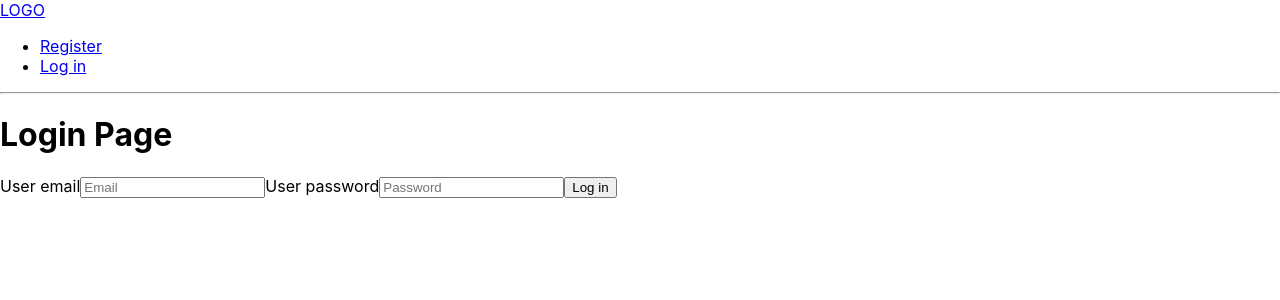
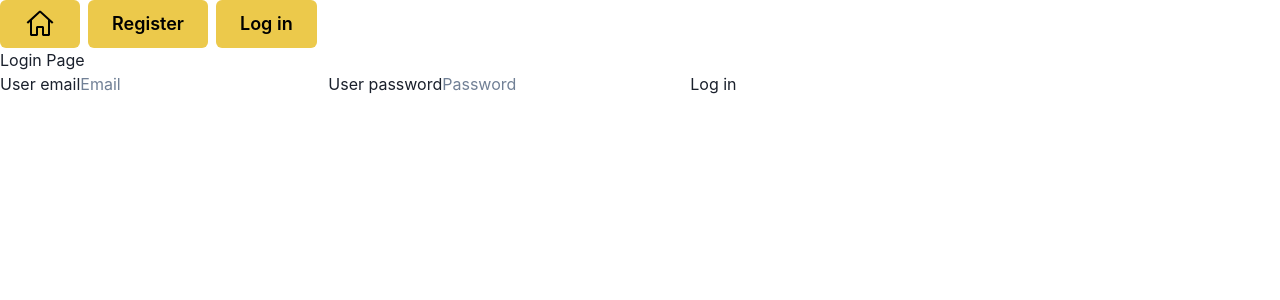
Before and after one commit to VolodymyrKudriavtsev/goit-react-hw-08-phonebook, a React (Create React App) app: page /goit-react-hw-08-phonebook/login in a window 1280 px wide. Shown: the top 300 px of the page. Built offline with nearby package versions, Linux system fonts and the light colour scheme.

Commit message:
add some styles

```diff
--- a/package.json
+++ b/package.json
@@ -4,13 +4,19 @@
   "private": true,
   "homepage": "https://VolodymyrKudriavtsev.github.io/goit-react-hw-08-phonebook/",
   "dependencies": {
+    "@chakra-ui/icons": "^2.0.17",
+    "@chakra-ui/react": "^2.5.1",
+    "@emotion/react": "^11.10.6",
+    "@emotion/styled": "^11.10.6",
     "@reduxjs/toolkit": "^1.9.3",
     "@testing-library/jest-dom": "^5.16.3",
     "@testing-library/react": "^12.1.4",
     "@testing-library/user-event": "^13.5.0",
     "axios": "^1.3.4",
+    "framer-motion": "^10.3.2",
     "react": "^18.1.0",
     "react-dom": "^18.1.0",
+    "react-icons": "^4.8.0",
     "react-redux": "^8.0.5",
     "react-router-dom": "^6.8.2",
     "react-scripts": "5.0.1",
--- a/src/components/App/PublicRoute.jsx
+++ b/src/components/App/PublicRoute.jsx
@@ -14,7 +14,11 @@ const PublicRoute = () => {
     return <Navigate to="/contacts" />;
   }
 
-  return <Outlet />;
+  return (
+    <>
+      <Outlet />
+    </>
+  );
 };
 
 export default PublicRoute;
--- a/src/components/basis/Appbar/Appbar.jsx
+++ b/src/components/basis/Appbar/Appbar.jsx
@@ -1,5 +1,8 @@
-import { NavLink } from 'react-router-dom';
+import { Link as ReachLink } from 'react-router-dom';
 import { useSelector } from 'react-redux';
+import { Button, ButtonGroup } from '@chakra-ui/react';
+import { Icon } from '@chakra-ui/react';
+import { VscHome } from 'react-icons/vsc';
 
 import Navigation from '../Navigation';
 import UserMenu from '../UserMenu';
@@ -11,10 +14,14 @@ const Appbar = () => {
 
   return (
     <header>
-      <NavLink to="/">LOGO</NavLink>
-      <Navigation />
+      <ButtonGroup colorScheme="yellow" size="lg">
+        <Button as={ReachLink} to="/">
+          <Icon as={VscHome} boxSize={8} />
+        </Button>
+        <Navigation />
+      </ButtonGroup>
+
       {isLoggedIn && <UserMenu />}
-      <hr />
     </header>
   );
 };
--- a/src/components/basis/Navigation/Navigation.jsx
+++ b/src/components/basis/Navigation/Navigation.jsx
@@ -1,6 +1,6 @@
 import { useSelector } from 'react-redux';
-
-import { NavLink } from 'react-router-dom';
+import { Link as ReachLink } from 'react-router-dom';
+import { Button } from '@chakra-ui/react';
 
 import items from './items';
 import { selectAuth } from 'redux/auth/slice';
@@ -13,12 +13,12 @@ const Navigation = () => {
     : items.filter(item => item.private);
 
   const elements = filteredItems.map(({ id, text, link }) => (
-    <li key={id}>
-      <NavLink to={link}>{text}</NavLink>
-    </li>
+    <Button as={ReachLink} key={id} to={link}>
+      {text}
+    </Button>
   ));
 
-  return <ul>{elements}</ul>;
+  return [elements];
 };
 
 export default Navigation;
--- a/src/index.js
+++ b/src/index.js
@@ -3,6 +3,7 @@ import ReactDOM from 'react-dom/client';
 import { PersistGate } from 'redux-persist/integration/react';
 
 import { BrowserRouter } from 'react-router-dom';
+import { ChakraProvider } from '@chakra-ui/react';
 
 import App from 'components/App/App';
 import { Provider } from 'react-redux';
@@ -15,7 +16,9 @@ ReactDOM.createRoot(document.getElementById('root')).render(
     <Provider store={store}>
       <PersistGate loading={null} persistor={persistor}>
         <BrowserRouter basename="/goit-react-hw-08-phonebook">
-          <App />
+          <ChakraProvider>
+            <App />
+          </ChakraProvider>
         </BrowserRouter>
       </PersistGate>
     </Provider>
--- a/src/pages/HomePage/HomePage.jsx
+++ b/src/pages/HomePage/HomePage.jsx
@@ -1,16 +1,7 @@
-import { Link } from 'react-router-dom';
+import WellcomeText from './WellcomeText';
 
 const HomePage = () => {
-  return (
-    <>
-      <div>
-        <b>
-          To use the phone book, please <Link to="/register">register</Link> or{' '}
-          <Link to="/login">log in</Link> | змінити на компонент "WelcomeText"
-        </b>
-      </div>
-    </>
-  );
+  return <WellcomeText />;
 };
 
 export default HomePage;
--- /dev/null
+++ b/src/pages/HomePage/WellcomeText.jsx
@@ -0,0 +1,20 @@
+import { Link as ReachLink } from 'react-router-dom';
+import { Link } from '@chakra-ui/react';
+
+const WellcomeText = () => {
+  return (
+    <div>
+      Welcome to the Phone Book! To use this application, please{' '}
+      <Link as={ReachLink} to="/register" color="yellow.400">
+        register
+      </Link>{' '}
+      or{' '}
+      <Link as={ReachLink} to="/login" color="yellow.400">
+        log in
+      </Link>
+      .
+    </div>
+  );
+};
+
+export default WellcomeText;
```
Also changed, not shown: 1 other file (tests, documents, lock files or other folders).
